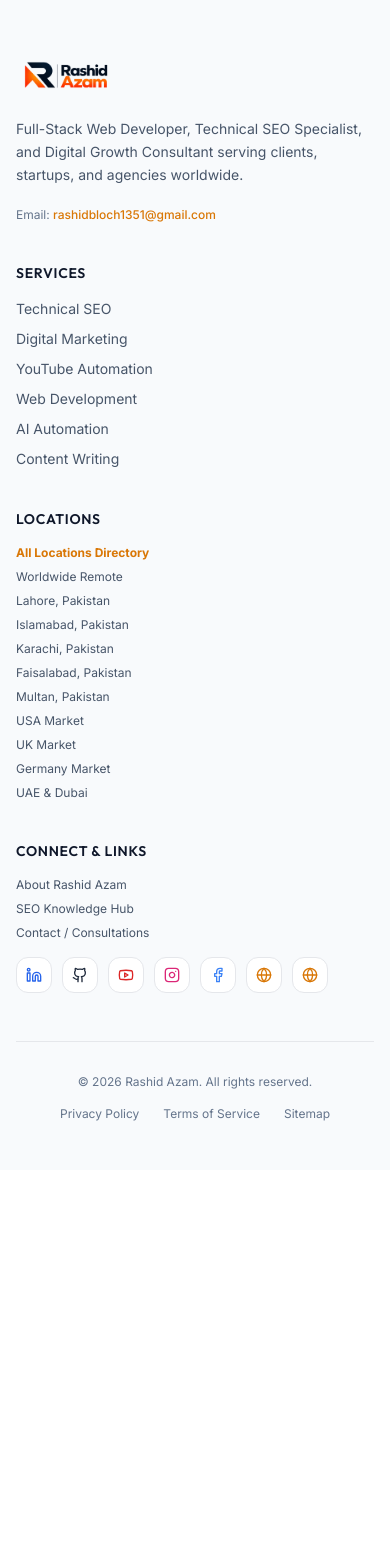
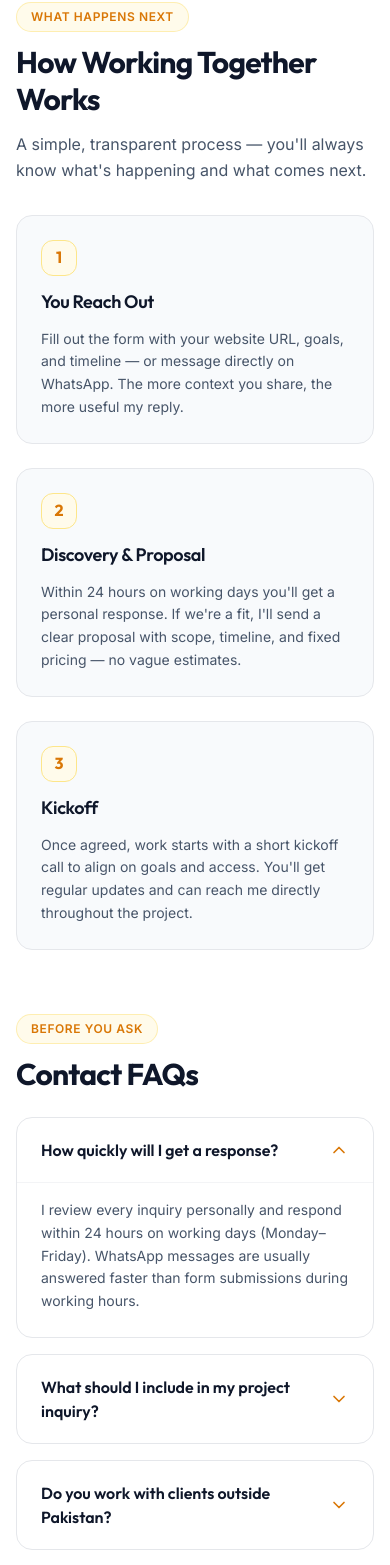
Before and after one commit to rashidbloch1351/rashidazam.me, a Next.js app: page /contact in a window 390 px wide. Shown: the part 1934-3499 px from the top of the page. Before the commit the page ends 3104 px from the top, so only its background shows below. Built offline with nearby package versions, Linux system fonts and the light colour scheme.

Commit message:
content: add 3-step process + contact FAQs to /contact (kept focused)

```diff
--- a/app/contact/page.tsx
+++ b/app/contact/page.tsx
@@ -6,6 +6,7 @@ import { Mail, Phone, MessageSquare, MapPin, Send, CheckCircle2, AlertCircle, Gl
 import { Container } from '@/components/ui/Container';
 import { SectionHeading } from '@/components/ui/SectionHeading';
 import { Breadcrumbs } from '@/components/Breadcrumbs';
+import { FAQAccordion } from '@/components/FAQAccordion';
 import { submitContactForm, ContactFormState } from '@/app/actions/contact';
 import { contactInfo } from '@/data/contactInfo';
 
@@ -260,6 +261,83 @@ export default function ContactPage() {
           </div>
         </Container>
       </section>
+
+      {/* How It Works */}
+      <section>
+        <Container>
+          <div className="max-w-4xl mx-auto space-y-8">
+            <SectionHeading
+              kicker="What Happens Next"
+              title="How Working Together Works"
+              description="A simple, transparent process — you'll always know what's happening and what comes next."
+            />
+            <div className="grid grid-cols-1 md:grid-cols-3 gap-6">
+              <div className="bg-slate-50 border border-gray-200 p-6 rounded-2xl space-y-3">
+                <span className="inline-flex w-9 h-9 rounded-xl bg-amber-50 border border-amber-200 items-center justify-center text-[#d97706] font-heading font-bold">1</span>
+                <h3 className="font-heading font-semibold text-lg text-slate-900">You Reach Out</h3>
+                <p className="text-sm text-slate-600 leading-relaxed">
+                  Fill out the form with your website URL, goals, and timeline — or message directly on WhatsApp. The more context you share, the more useful my reply.
+                </p>
+              </div>
+              <div className="bg-slate-50 border border-gray-200 p-6 rounded-2xl space-y-3">
+                <span className="inline-flex w-9 h-9 rounded-xl bg-amber-50 border border-amber-200 items-center justify-center text-[#d97706] font-heading font-bold">2</span>
+                <h3 className="font-heading font-semibold text-lg text-slate-900">Discovery & Proposal</h3>
+                <p className="text-sm text-slate-600 leading-relaxed">
+                  Within 24 hours on working days you&apos;ll get a personal response. If we&apos;re a fit, I&apos;ll send a clear proposal with scope, timeline, and fixed pricing — no vague estimates.
+                </p>
+              </div>
+              <div className="bg-slate-50 border border-gray-200 p-6 rounded-2xl space-y-3">
+                <span className="inline-flex w-9 h-9 rounded-xl bg-amber-50 border border-amber-200 items-center justify-center text-[#d97706] font-heading font-bold">3</span>
+                <h3 className="font-heading font-semibold text-lg text-slate-900">Kickoff</h3>
+                <p className="text-sm text-slate-600 leading-relaxed">
+                  Once agreed, work starts with a short kickoff call to align on goals and access. You&apos;ll get regular updates and can reach me directly throughout the project.
+                </p>
+              </div>
+            </div>
+          </div>
+        </Container>
+      </section>
+
+      {/* Contact FAQs */}
+      <section>
+        <Container>
+          <div className="max-w-3xl mx-auto space-y-6">
+            <SectionHeading
+              kicker="Before You Ask"
+              title="Contact FAQs"
+            />
+            <FAQAccordion
+              items={[
+                {
+                  question: "How quickly will I get a response?",
+                  answer: "I review every inquiry personally and respond within 24 hours on working days (Monday–Friday). WhatsApp messages are usually answered faster than form submissions during working hours.",
+                },
+                {
+                  question: "What should I include in my project inquiry?",
+                  answer: "Your website URL (if you have one), what you're trying to achieve, your timeline, and a rough budget range. These four details let me give you a useful, specific reply instead of generic back-and-forth.",
+                },
+                {
+                  question: "Do you work with clients outside Pakistan?",
+                  answer: "Yes — clients are served worldwide across the US, UK, UAE, and beyond. All communication happens over email, WhatsApp, and video calls, and async updates keep projects moving across time zones.",
+                },
+                {
+                  question: "How does pricing work?",
+                  answer: "After understanding your requirements, you'll receive a fixed-price proposal with clear scope — no hourly billing surprises. Smaller engagements like audits have standard packages; larger builds are scoped individually.",
+                },
+                {
+                  question: "Will you sign an NDA?",
+                  answer: "Yes, happy to. Client confidentiality is standard practice — your business details, data, and project specifics are never shared or used as portfolio material without your explicit permission.",
+                },
+                {
+                  question: "Do you offer ongoing support after project completion?",
+                  answer: "Yes. Every project includes a handover period, and ongoing maintenance, monitoring, and optimization retainers are available for clients who want continuous support rather than one-off delivery.",
+                },
+              ]}
+            />
+          </div>
+        </Container>
+      </section>
+
     </div>
   );
 }
```
